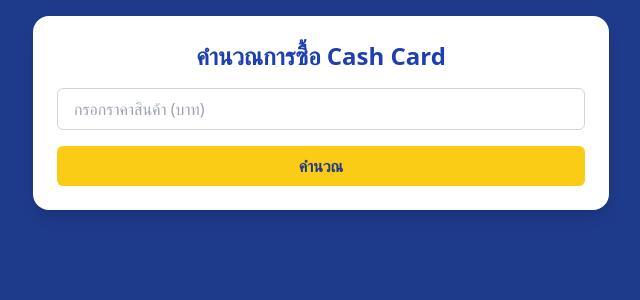
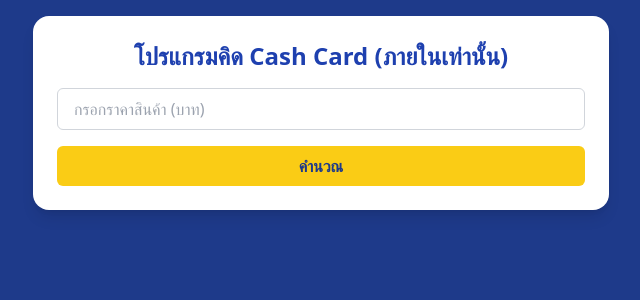
Before and after one commit to nopkrup/KP-Cash-Card, a React (Vite) app: page / in a window 1280 px wide. Shown: the top 300 px of the page, without its empty margins (319-959 px from the left). Built offline with nearby package versions, Linux system fonts and the light colour scheme; the HTML template or start-up script is replaced by a standard one.

Commit message:
Update App.jsx

```diff
--- a/src/App.jsx
+++ b/src/App.jsx
@@ -131,7 +131,7 @@ export default function App() {
   return (
     <div className="min-h-screen bg-blue-900 p-4 text-gray-100">
       <div className="max-w-xl mx-auto bg-white rounded-2xl shadow-lg p-6 text-gray-800">
-        <h1 className="text-2xl font-bold text-blue-800 mb-4 text-center">คำนวณการซื้อ Cash Card </h1>
+        <h1 className="text-2xl font-bold text-blue-800 mb-4 text-center">โปรแกรมคิด Cash Card (ภายในเท่านั้น) </h1>
         <input
           type="number"
           placeholder="กรอกราคาสินค้า (บาท)"
@@ -179,7 +179,7 @@ export default function App() {
                   <p className="font-bold text-red-600 text-xl mt-2">💰 รวมลูกค้าต้องจ่ายทั้งหมด: {result.totalToPay2.toLocaleString()} บาท</p>
                   <p className="text-green-600 font-bold mt-2">ส่วนลดที่ได้รับ : {result.discountAmount2.toLocaleString()} บาท ({result.discountPercent2}%)</p>
 
-                  <p className="text-blue-700 font-semibold">💼 มูลค่า Cash Card คงเหลือ: {result.remainingCashCardValue.toLocaleString()} บาท</p>
+                  <p className="text-blue-700 font-semibold">📌 Cash Card คงเหลือ: {result.remainingCashCardValue.toLocaleString()} บาท</p>
                   <p className="text-green-600 font-bold mt-2">ℹ️ถ้าส่วนลดติดลบ เงินเพิ่มไม่ถูกใช้ เป็นเงินเหลือ แนะนำตัวเลือก🅰️</p>
                 </>
               ) : (
```
